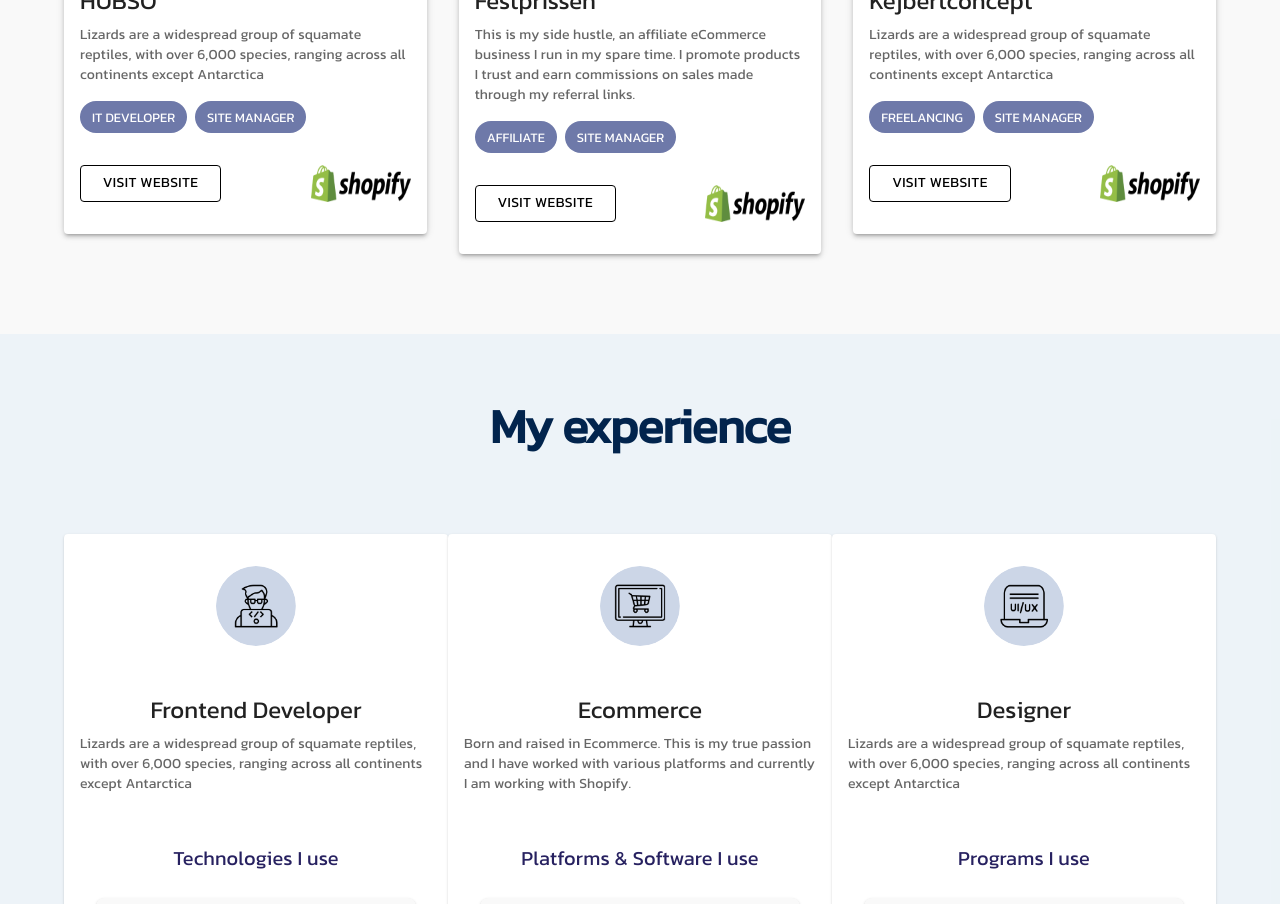
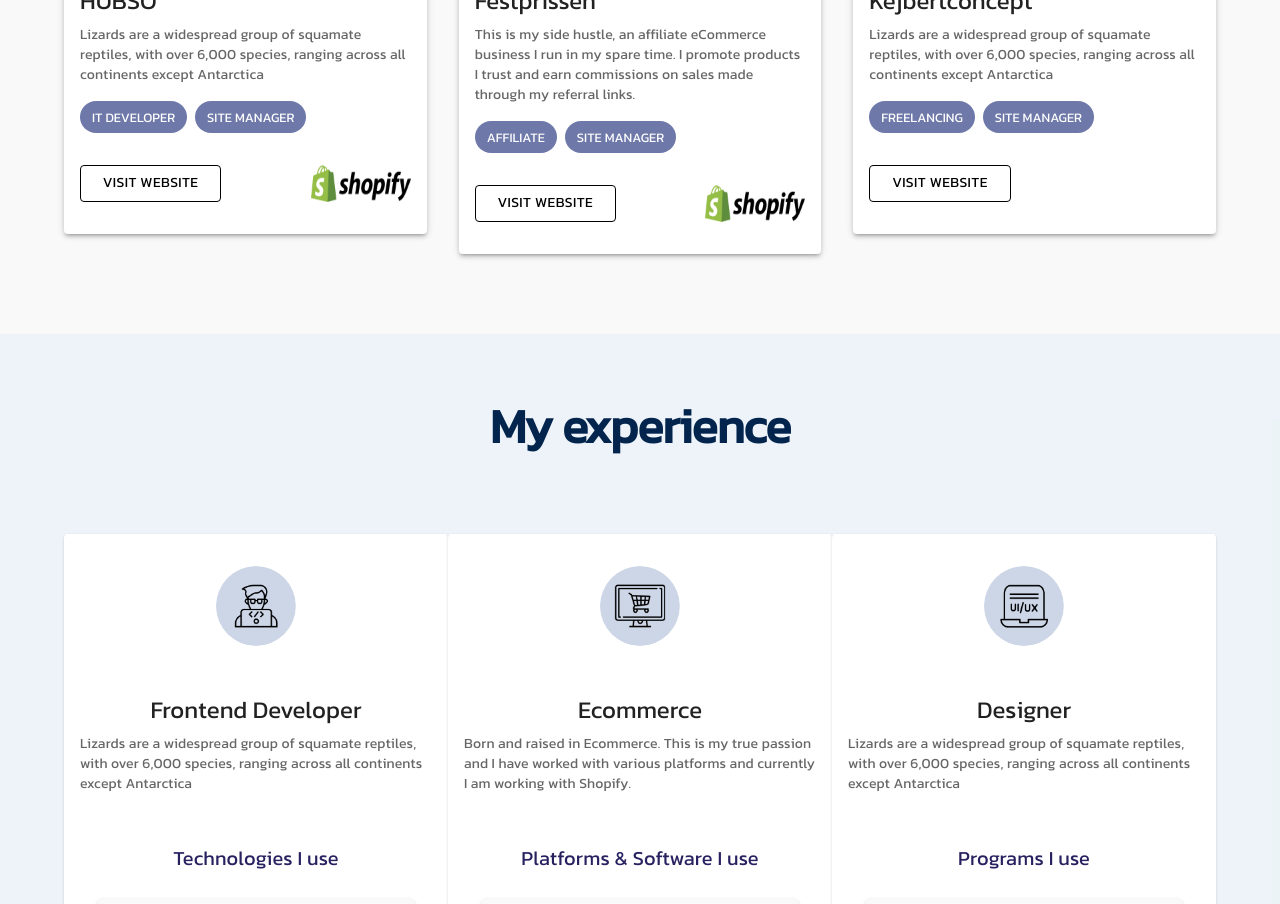
Before and after one commit to philipaxelsson94/my-portfolio, a React (Create React App) app: page / in a window 1280 px wide. Shown: the part 1360-2264 px from the top of the page. Built offline with nearby package versions, Linux system fonts and the light colour scheme.

Commit message:
remove shopify logo

```diff
--- a/src/components/MyWork.js
+++ b/src/components/MyWork.js
@@ -412,14 +412,6 @@ function MyWork() {
 											Visit website
 										</Button>
 									</Grid>
-									<Grid display="flex" justifyContent="flex-end" item xs={6}>
-										<Box
-											component="img"
-											sx={{ pt: 2, pb: 2, width: "100px" }}
-											alt=""
-											src={require("../Assets/shopifylogo.png")}
-										/>
-									</Grid>
 								</Grid>
 							</CardContent>
 						</CardActionArea>
```
